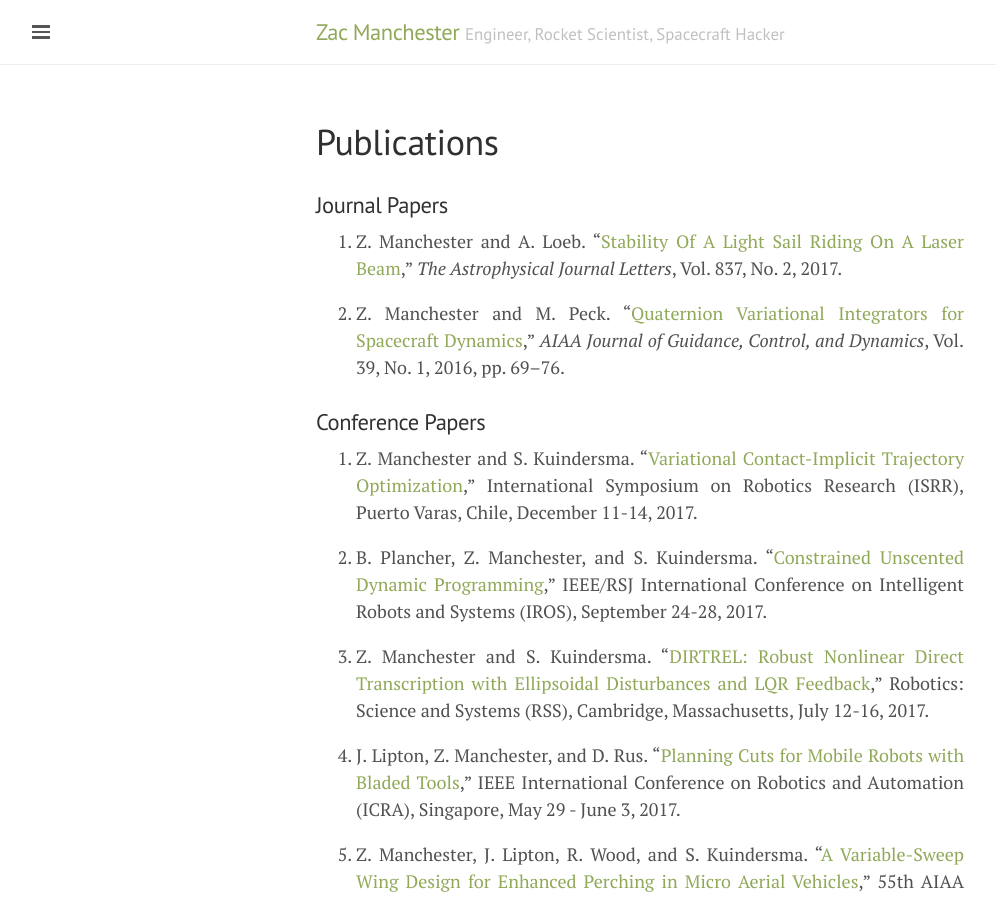
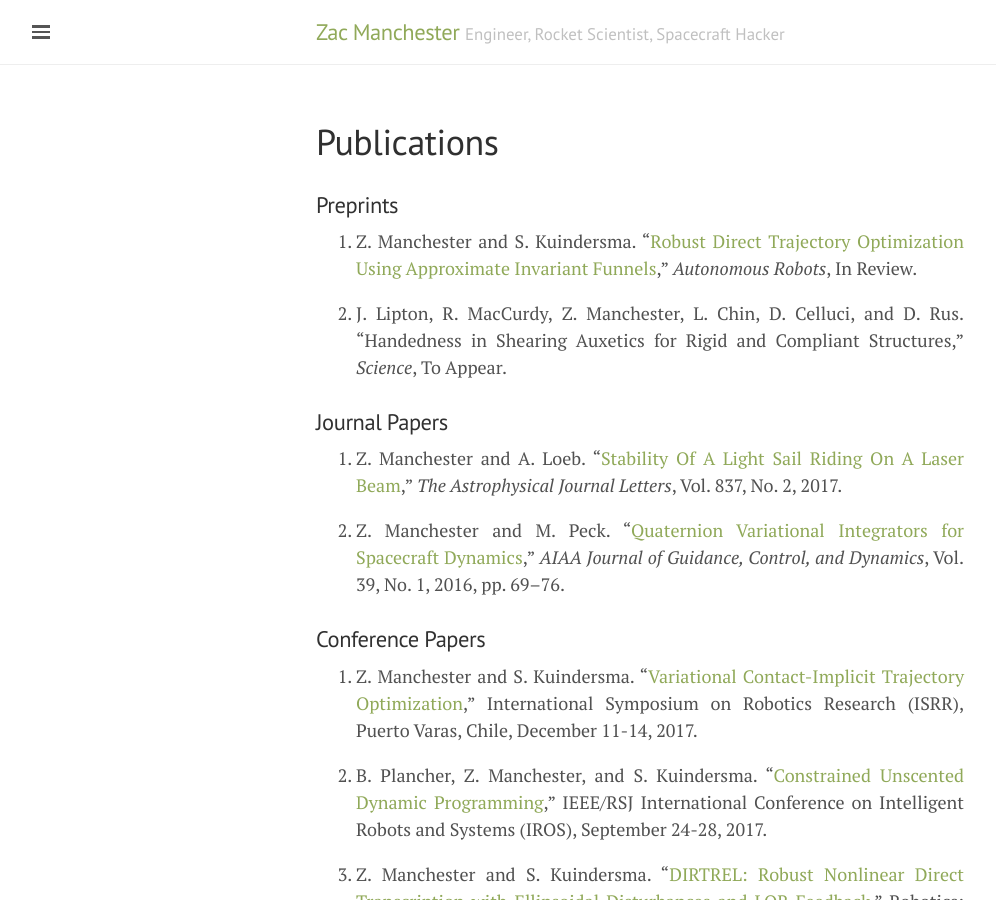
Before and after one commit to zacmanchester/zacmanchester.github.io, a Jekyll site: the page built from publications.md, in a window 1280 px wide and 900 px high. Shown: the whole window, without its empty margins (0-996 px from the left). Built offline with Jekyll 4.4.1, drawn with Linux system fonts in a browser that asks for light colours.

Commit message:
Updated publications

```diff
--- a/publications.md
+++ b/publications.md
@@ -2,6 +2,12 @@
 layout: page
 title: Publications
 ---
+
+### Preprints
+
+1. Z. Manchester and S. Kuindersma. "[Robust Direct Trajectory Optimization Using Approximate Invariant Funnels](http://zacmanchester.github.io/docs/dirtrel-auro.pdf)," *Autonomous Robots*, In Review.
+
+2. J. Lipton, R. MacCurdy, Z. Manchester, L. Chin, D. Celluci, and D. Rus. "Handedness in Shearing Auxetics for Rigid and Compliant Structures," *Science*, To Appear.
 
 ### Journal Papers
 
```
Also changed, not shown: 3 other files.
